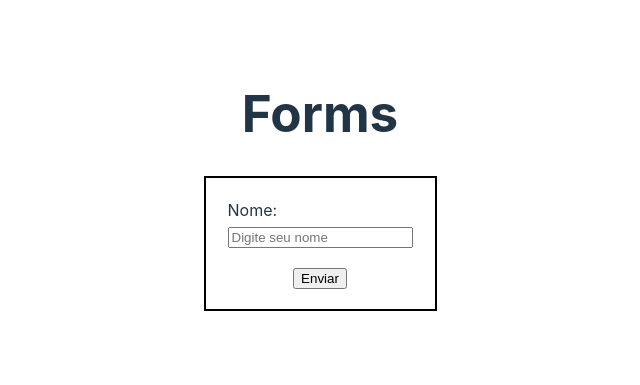
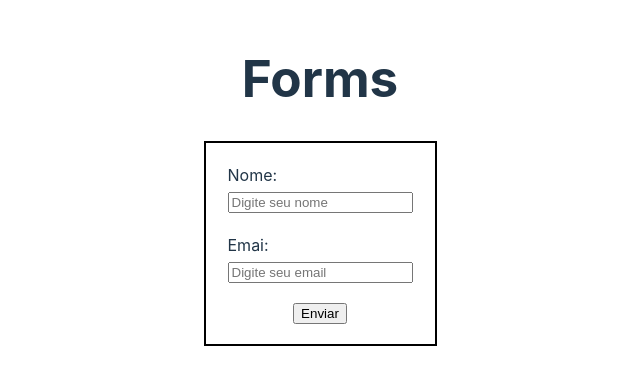
Before and after one commit to VictorLapaDev/React-Course-Matheus-Battiti, a React (Vite) app in the folder 5-Formularios/Forms/: page / in a window 1280 px wide. Shown: the part 219-604 px from the top of the page, without its empty margins (320-960 px from the left). Built offline with nearby package versions, Linux system fonts and the light colour scheme.

Commit message:
feat: label envolvendo input

```diff
--- a/5-Formularios/Forms/src/components/forms/Forms.css
+++ b/5-Formularios/Forms/src/components/forms/Forms.css
@@ -11,7 +11,6 @@ form{
     flex-direction: column;
     align-items: start;
     gap: 5px;
-    margin-bottom: 20px;
     margin-top: 20px;
     margin-left: 22px;
     margin-right: 22px;
@@ -19,5 +18,6 @@ form{
 }
 
 .send{
+    margin-top: 20px;
     margin-bottom: 20px;
 }
--- a/5-Formularios/Forms/src/components/forms/Forms.tsx
+++ b/5-Formularios/Forms/src/components/forms/Forms.tsx
@@ -10,8 +10,17 @@ const Forms = () => {
                 <input type="text" name="name" placeholder="Digite seu nome"/>
             </div>
 
+            {/* 2-label envolvendo input */}
+            <label className="container">
+              <span>Emai:</span>
+              <input type="text" name='email' placeholder="Digite seu email" />
+            </label>
+
+
             <input className="send" type="submit" value='Enviar' />
+
         </form>
+
     </div>
   )
 }
```
